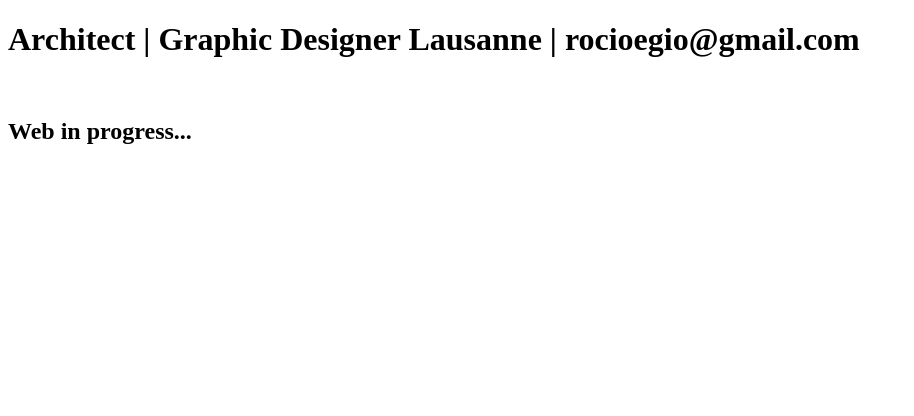
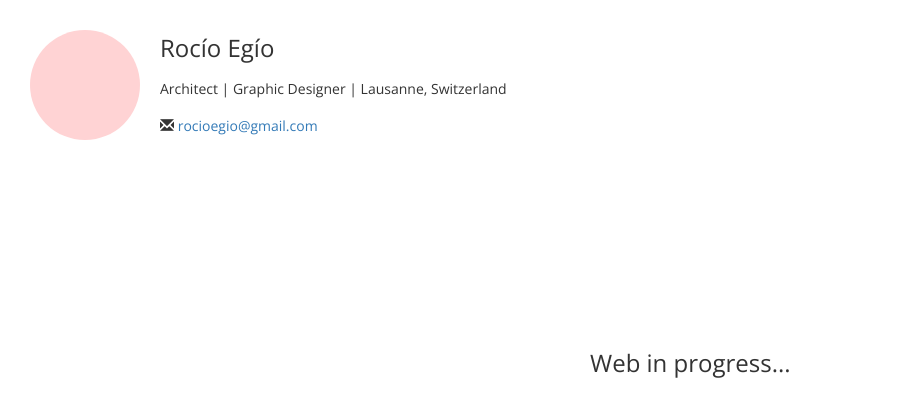
Before and after one commit to javimartin/rweb, a website: page dist/index.html in a window 1280 px wide. Shown: the whole page, without its empty margins (0-914 px from the left). Drawn offline with nearby package versions, Linux system fonts and the light colour scheme.

Commit message:
Added dummy work in progress page

```diff
--- a/dist/index.html
+++ b/dist/index.html
@@ -7,9 +7,82 @@
   <meta name="viewport" content="width=device-width, initial-scale=1">
 </head>
 
+<link rel="stylesheet" type="text/css" href="//fonts.googleapis.com/css?family=Open+Sans" />
+
+<!-- Latest compiled and minified CSS -->
+<link rel="stylesheet" href="https://maxcdn.bootstrapcdn.com/bootstrap/3.3.7/css/bootstrap.min.css" integrity="sha384-BVYiiSIFeK1dGmJRAkycuHAHRg32OmUcww7on3RYdg4Va+PmSTsz/K68vbdEjh4u" crossorigin="anonymous">
+
+
+<style type="text/css">
+  body {
+    font-family: "Open Sans";
+  }
+
+  .main-container {
+    padding: 10px;
+  }
+
+  .centered {
+    position: absolute;
+    top: 50%;
+    left: 50%;
+    margin-top: -50px;
+    margin-left: -50px;
+  }
+
+  .title {
+    padding-top: 5px;
+  }
+
+  .image-profile {
+    float: left;
+    padding: 20px;
+    padding
+
+    display: inline-block;
+    width: 150px;
+    height: 150px;
+    border-radius: 50%;
+    background-repeat: no-repeat;
+    background-position: center center;
+    background-size: cover;
+  }
+
+  h1 {
+  font-family: "Open Sans";
+  font-size: 24px;
+  font-style: normal;
+  font-variant: normal;
+  font-weight: 500;
+  line-height: 26.4px;
+  }
+  h2 {
+    font-family: "Open Sans";
+    font-size: 14px;
+    font-style: normal;
+    font-variant: normal;
+    font-weight: 500;
+    line-height: 15.4px;
+  }
+  p {
+    font-family: "Open Sans";
+    font-size: 14px;
+    font-style: normal;
+    font-variant: normal;
+    font-weight: 400;
+    line-height: 20px;
+  }
+</style>
+
 <body>
-    <h1>Architect | Graphic Designer Lausanne | rocioegio@gmail.com</h1>
-    <br>
-    <h2>Web in progress...</h2>
+  <div class="main-container">
+    <img class="image-profile" src="assets/img/rocio-profile.jpg">
+    <div class="title">
+      <h1>Rocío Egío</h1>
+      <h2>Architect | Graphic Designer | Lausanne, Switzerland</h2>
+        <h2><span class="glyphicon glyphicon-envelope" aria-hidden="true"></span> <a href="mailto:rocioegio@gmail.com.com">rocioegio@gmail.com</a></h2>
+    </div>
+    <h1 class="centered">Web in progress...</h1>
+  </div>
 </body>
 </html>
```
Also changed, not shown: dist/assets/img/rocio-profile.jpg (added). Lines whose indentation alone changed are shown as unchanged.
